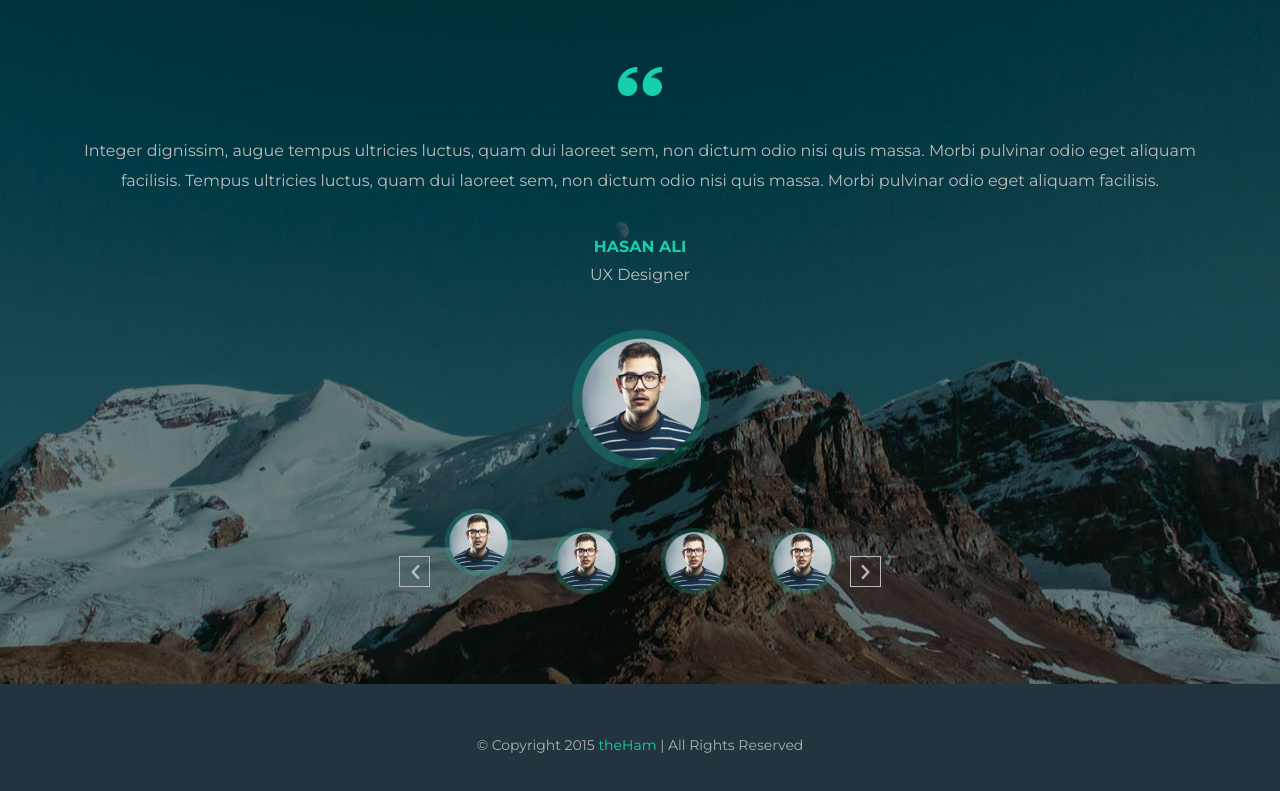
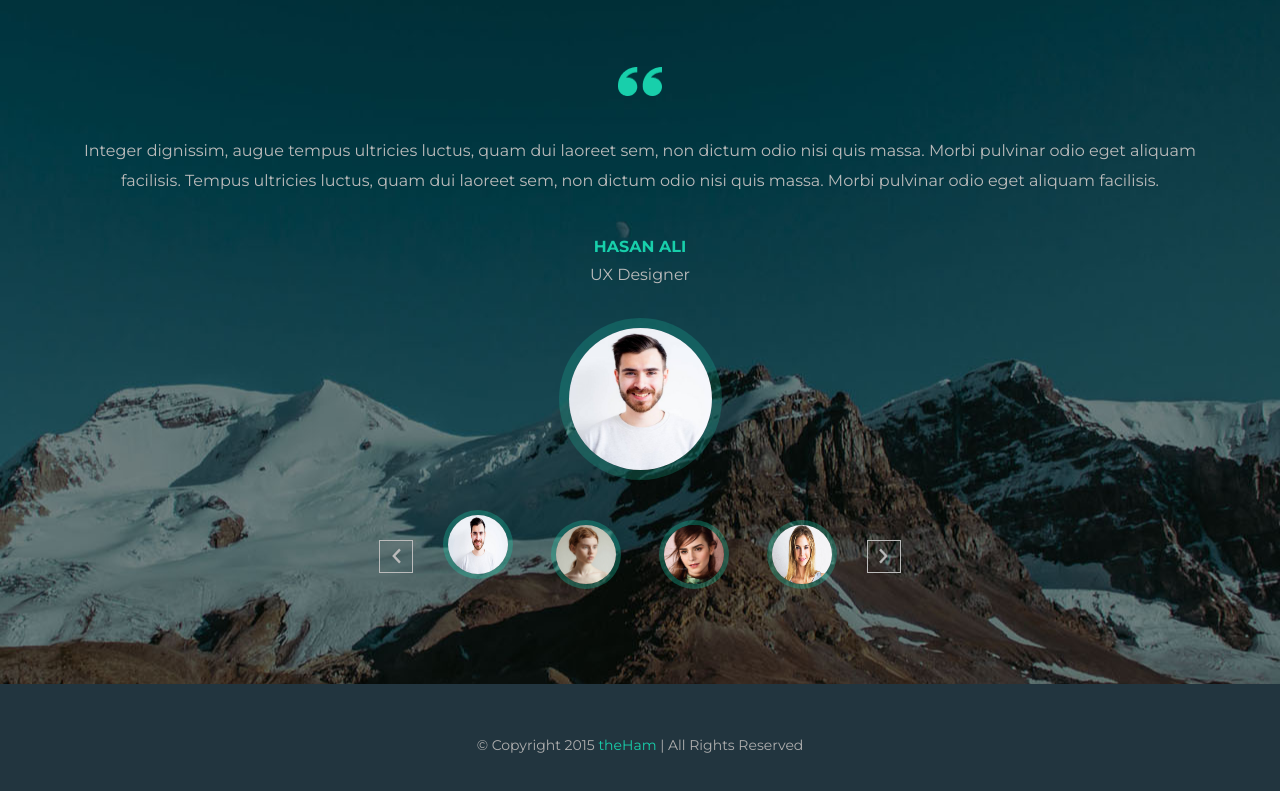
Before and after one commit to KaterinaShev/step-first-ham, a plain HTML site: page index.html in a window 1280 px wide. Shown: the part 4720-5511 px from the top of the page. Drawn offline with nearby package versions, Linux system fonts and the light colour scheme.

Commit message:
fixed slider

```diff
--- a/css/style.css
+++ b/css/style.css
@@ -231,6 +231,8 @@ h2 {
 }
 .tab.is-active {
     display: block;
+    animation-name: slide;
+    animation-duration: 2s;
 }
 .content_tab {
     display: flex;
@@ -361,6 +363,8 @@ h2 {
     transition: 3s;
     position: relative;
     margin-bottom: 0;
+    animation-name: slide;
+    animation-duration: 2s;
 }
 .item_img_amazing:hover .amazing_element {
     display: block;
@@ -586,7 +590,97 @@ h2 {
 .slider {
     position: relative;
 }
-.slider .slick-arrow {
+
+
+
+.arrow {
+    transition: background-color 0.3s linear;
+    font-size: 0;
+    width: 10px;
+    height: 15px;
+    padding: 8px 11px;
+    border: 1px solid #BBBBBB;
+    cursor: pointer;
+}
+.arrow-prev {
+    left: 0%;
+    background: url(../img/slider_left.svg) no-repeat center;
+    background-size: 10px;
+}
+.arrow-next {
+    right: 0%;
+    background: url(../img/slider_right.png) no-repeat center;
+    background-size: 10px;
+}
+.arrow-prev:hover {
+    background: url(../img/slider_left_hover.png) no-repeat center;
+    background-size: 10px;
+    background-color: #18CFAB;
+    border: none;
+    border: 1px solid #18CFAB;
+}
+.arrow-next:hover {
+    background: url(../img/slider_right_hover.png) no-repeat center;
+    background-size: 10px;
+    background-color: #18CFAB;
+    border: none;
+    border: 1px solid #18CFAB;
+}
+.reviews-slider {
+    position: relative;
+    display: flex;
+    align-items: center;
+    justify-content: center;
+    margin-top: 50px;
+}
+.reviews-slider_dots {
+    display: flex;
+    flex-direction: row;
+    align-items: center;
+    margin: 0 30px;
+    cursor: pointer;
+}
+.slider_item {
+    display: none;
+}
+.slider_item.active {
+    display: flex;
+    flex-direction: column;
+    align-items: center;
+    text-align: center;
+    animation-name: slide;
+    animation-duration: 2s;
+
+}
+.reviews-slider_container.active {
+    transform: translateY(-10px);
+    transition: all 0.7s;
+}
+
+.reviews-slider_container:not(:first-child) {
+    margin-left: 38px;
+}
+.img_slide {
+    margin-top: 38px;
+    border-radius: 50%;
+    object-fit: cover;
+    box-shadow: 0 0 0 10px rgba(31, 218, 181, 0.2);
+}
+.reviews-slider_img {
+    border-radius: 50%;
+    border: solid 5px rgba(24, 207, 171, 0.3);
+    /* object-fit: cover; */
+}
+@keyframes slide {
+    0% {
+        transform: scale(0.9);
+    }
+    100% {
+        transform: scale(1);
+    }
+}
+
+/* .slider .slick-arrow {
     position: absolute;
     top: 92%;
     font-size: 0;
@@ -647,7 +741,7 @@ h2 {
     width: 70px;
     height: 69px;
     cursor: pointer;
-}
+} */
 .container_footer {
     background-color: #22353F;
     height: 121px;
--- a/index.html
+++ b/index.html
@@ -383,26 +383,45 @@
                 </div>
                 <div class="slider_container">
                     <div class="slider">
-                        <div class="slider_item">
+                        <div class="slider_item person-1 active" data-person="person-1">
                             <p class="text_slide">Integer dignissim, augue tempus ultricies luctus, quam dui laoreet sem, non dictum odio nisi quis massa. Morbi pulvinar odio eget aliquam facilisis. Tempus ultricies luctus, quam dui laoreet sem, non dictum odio nisi quis massa. Morbi pulvinar odio eget aliquam facilisis.</p>
                             <h3 class="name_slide">Hasan Ali <span class="work_slide">UX Designer</span></h3>
-                            <img src="./img/Image.png" alt="Hasan Ali" class="img_slide" width="143px" height="142px">
+                            <img src="./img/slider_person1.png" alt="Hasan Ali" class="img_slide" width="143px" height="142px">
                         </div>
-                        <div class="slider_item">
+                        <div class="slider_item person-2" data-person="person-2">
                             <p class="text_slide">Lorem ipsum, dolor sit amet consectetur adipisicing elit. Consequuntur deserunt facilis laudantium, eius ut ipsam minus impedit optio ullam dolore totam qui magnam veritatis sit sunt doloribus maiores vitae enim!</p>
-                            <h3 class="name_slide">Adam Kley <span class="work_slide">Web Designer</span></h3>
-                            <img src="./img/Image.png" alt="" class="img_slide" width="143px" height="142px">
+                            <h3 class="name_slide">Emma Kley <span class="work_slide">Web Designer</span></h3>
+                            <img src="./img/slider_person2.png" alt="" class="img_slide" width="143px" height="142px">
                         </div>
-                        <div class="slider_item">
+                        <div class="slider_item person-3" data-person="person-3">
                             <p class="text_slide">Lorem ipsum dolor sit amet consectetur adipisicing elit. Voluptatibus blanditiis iste fuga quo dolore hic perspiciatis nihil laborum! Eligendi, voluptatem rem amet architecto totam veritatis assumenda ipsa? Illum, aliquam quos!</p>
                             <h3 class="name_slide">Mary Bond <span class="work_slide">Marketing</span></h3>
-                            <img src="./img/Image.png" alt="" class="img_slide" width="143px" height="142px">
+                            <img src="./img/slider_person3.png" alt="" class="img_slide" width="143px" height="142px">
                         </div>
-                        <div class="slider_item">
+                        <div class="slider_item person-4" data-person="person-4">
                             <p class="text_slide">Lorem ipsum dolor sit amet consectetur adipisicing elit. Fugiat, odio a nam nisi cupiditate cumque esse dolores id velit est neque nihil alias saepe blanditiis sed omnis quisquam incidunt maiores.</p>
                             <h3 class="name_slide">Anna Depp <span class="work_slide">Content manager</span></h3>
-                            <img src="./img/Image.png" alt="" class="img_slide" width="143px" height="142px">
+                            <img src="./img/slider_person4.png" alt="" class="img_slide" width="143px" height="142px">
                         </div>
+
+                        <div class="reviews-slider">
+                            <div class="arrow arrow-prev"></div>
+                            <div class="reviews-slider_dots">
+                                <div class="reviews-slider_container active" data-person="person-1">
+                                    <img src="./img/slider_person1.png" alt="Person" class="reviews-slider_img" width="60" height="59">
+                                </div>
+                                <div class="reviews-slider_container" data-person="person-2">
+                                    <img src="./img/slider_person2.png" alt="Person" class="reviews-slider_img" width="60" height="59">
+                                </div>
+                                <div class="reviews-slider_container" data-person="person-3">
+                                    <img src="./img/slider_person3.png" alt="Person" class="reviews-slider_img" width="60" height="59">
+                                </div>
+                                <div class="reviews-slider_container" data-person="person-4">
+                                    <img src="./img/slider_person4.png" alt="Person" class="reviews-slider_img" width="60" height="59">
+                                </div>
+                            </div>
+                            <div class="arrow arrow-next"></div>
+
                     </div>
                 </div>
             </div>
--- a/js/scripts.js
+++ b/js/scripts.js
@@ -33,8 +33,7 @@ function cards () {
 
   function filter(category, items) {
       items.forEach((item) => {
-        const isItemFiltered =
-          !item.classList.contains(category) && category !== "all";
+        const isItemFiltered = !item.classList.contains(category) && category !== "all";
 
         if (isItemFiltered) {
           item.style.display = "none"
@@ -147,12 +146,56 @@ const cardsServer = [
     });
   });
 }
-cards ()
+cards ();
 
-//слайдер
-$(document).ready(function() {
-    $('.slider').slick({
-        arrows: true,
-        dots: true,
-    });
-});
+
+
+function slider() {
+  const arrowPrev = document.querySelector(".arrow-prev");
+  const arrowNext = document.querySelector(".arrow-next");
+  const slides = document.querySelectorAll(".slider_item");
+  const dots = document.querySelectorAll(".reviews-slider_container");
+  let currentIndex = 1;
+
+  function selectTabContent(person) {
+    slides.forEach(item => activeRemove(item, person));
+  };
+
+  function activeRemove(item, className) {
+    return item.classList.contains(className) ? item.classList.add("active") : item.classList.remove("active");
+  };
+
+  function createSlider() {
+    dots.forEach(item => item.addEventListener("click", selectTabBtns));
+
+    function selectTabBtns() {
+        dots.forEach(item => item.classList.remove("active"));
+        this.classList.add("active");
+        currentIndex = Number(this.dataset.person.split("-")[1]);
+        selectTabContent(this.dataset.person);
+    };
+
+    showSlides(currentIndex);
+
+    function nextSlide() {
+        showSlides(currentIndex += 1);
+    }
+
+    function previousSlide() {
+        showSlides(currentIndex -= 1);
+    }
+
+    function showSlides(n) {
+        if (n > dots.length) currentIndex = 1;
+        if (n < 1) currentIndex = dots.length;
+        for (let slide of dots) slide.classList.remove("active");
+        dots[currentIndex - 1].classList.add("active");
+        selectTabContent(dots[currentIndex - 1].dataset.person);
+    }
+
+    arrowNext.addEventListener("click", nextSlide);
+    arrowPrev.addEventListener("click", previousSlide);
+  };
+  createSlider();
+  }
+slider();
```
Also changed, not shown: img/slider_person1.png (added), img/slider_person2.png (added), img/slider_person3.png (added), img/slider_person4.png (added), 2 other files.
